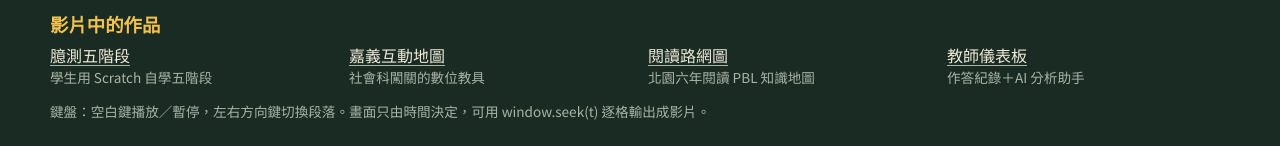
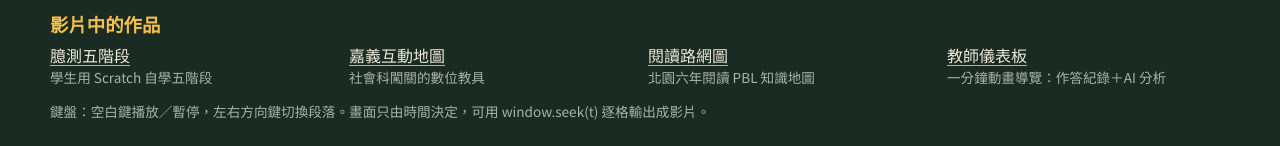
Before and after one commit to bai-collab/llm_teach, a plain HTML site: page animations/teacher-as-director/index.html in a window 1280 px wide. Shown: the part 924-1070 px from the top of the page. Drawn offline with Linux system fonts and the light colour scheme; a web font is replaced by a local one.

Commit message:
Link the result wall dashboard tile to the dashboard animation
The teacher dashboard tile now opens the one-minute dashboard walkthrough
on this Pages site instead of the GitHub repo; the teacher_UI template
link stays inside that animation.

Co-Authored-By: Claude Opus 5.5 <noreply@anthropic.com>

```diff
--- a/animations/teacher-as-director/index.html
+++ b/animations/teacher-as-director/index.html
@@ -284,7 +284,7 @@ const WORKS=[
   ['臆測五階段','學生用 Scratch 自學五階段','https://github.com/bai-collab/osep_math'],
   ['嘉義互動地圖','社會科闖關的數位教具','https://bai-collab.github.io/Mini-Taiwan-Pulse/'],
   ['閱讀路網圖','北園六年閱讀 PBL 知識地圖','https://bai-collab.github.io/pyes-reading-rock-2026/pbl-pathways.html'],
-  ['教師儀表板','作答紀錄＋AI 分析助手','https://github.com/bai-collab/teacher_UI']
+  ['教師儀表板','一分鐘動畫導覽：作答紀錄＋AI 分析','https://bai-collab.github.io/llm_teach/animations/teacher-dashboard/']
 ];
 function s7(t){
   const tiles=WORKS;
```
